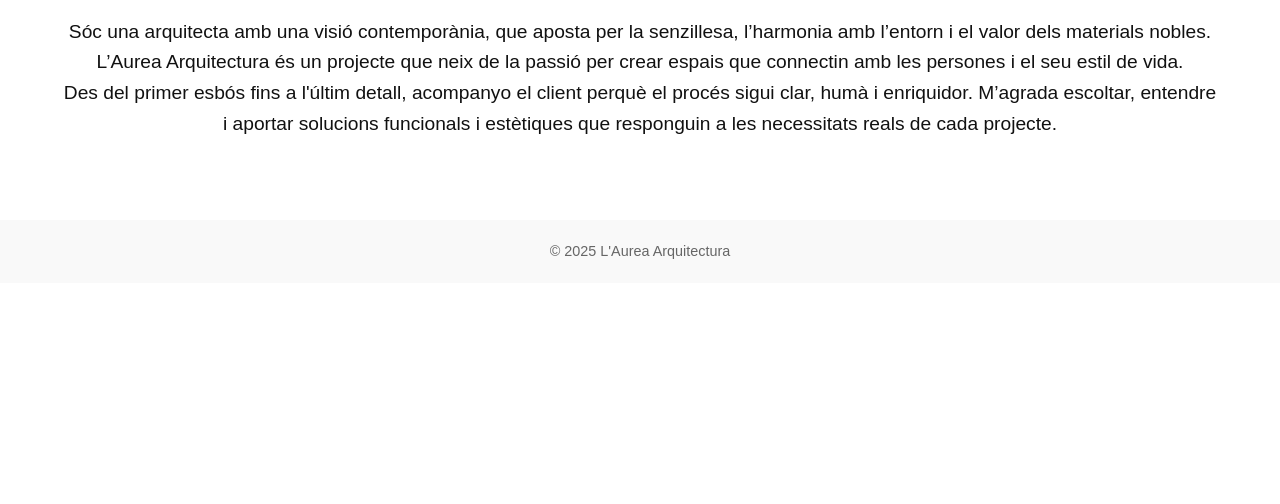
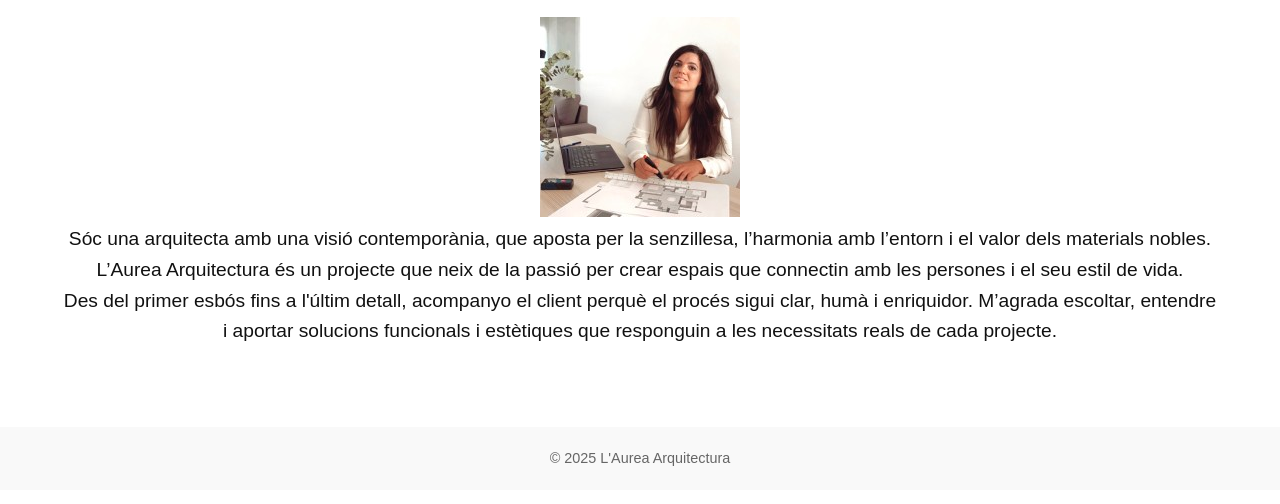
Before and after one commit to gcarrerag/laurea-arquitectura, a plain HTML site: page qui-soc.html in a window 1280 px wide. Shown: the part 216-720 px from the top of the page. Drawn offline with Linux system fonts and the light colour scheme.

Commit message:
Update qui-soc.html

```diff
--- a/qui-soc.html
+++ b/qui-soc.html
@@ -20,6 +20,9 @@
 
   <div class="container">
     <h1>Qui sóc</h1>
+
+    <img src="images/laura.jpg" alt="Laura Carrera" class="profile" />
+
     <p>Sóc una arquitecta amb una visió contemporània, que aposta per la senzillesa, l’harmonia amb l’entorn i el valor dels materials nobles. L’Aurea Arquitectura és un projecte que neix de la passió per crear espais que connectin amb les persones i el seu estil de vida.</p>
 
     <p>Des del primer esbós fins a l'últim detall, acompanyo el client perquè el procés sigui clar, humà i enriquidor. M’agrada escoltar, entendre i aportar solucions funcionals i estètiques que responguin a les necessitats reals de cada projecte.</p>
```
